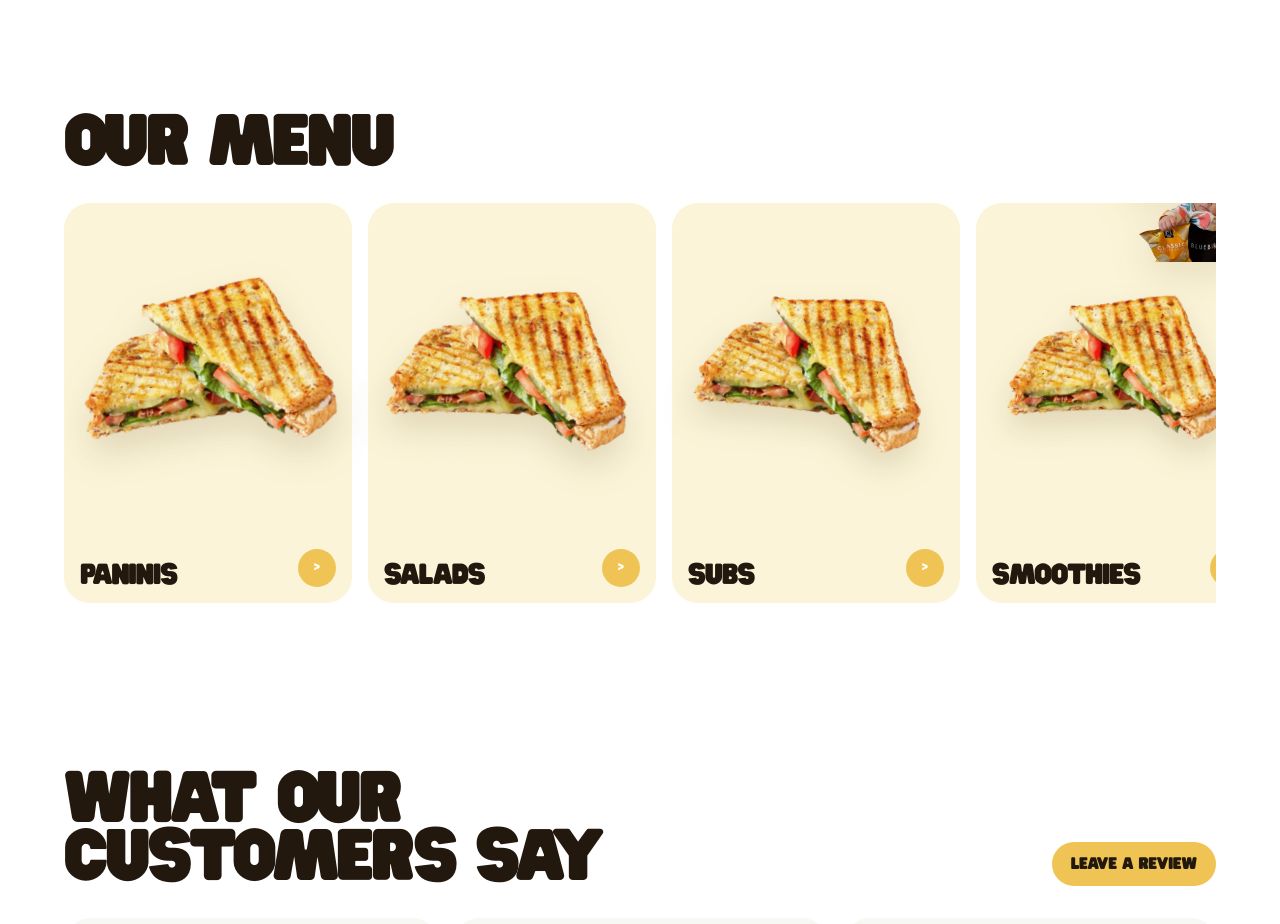
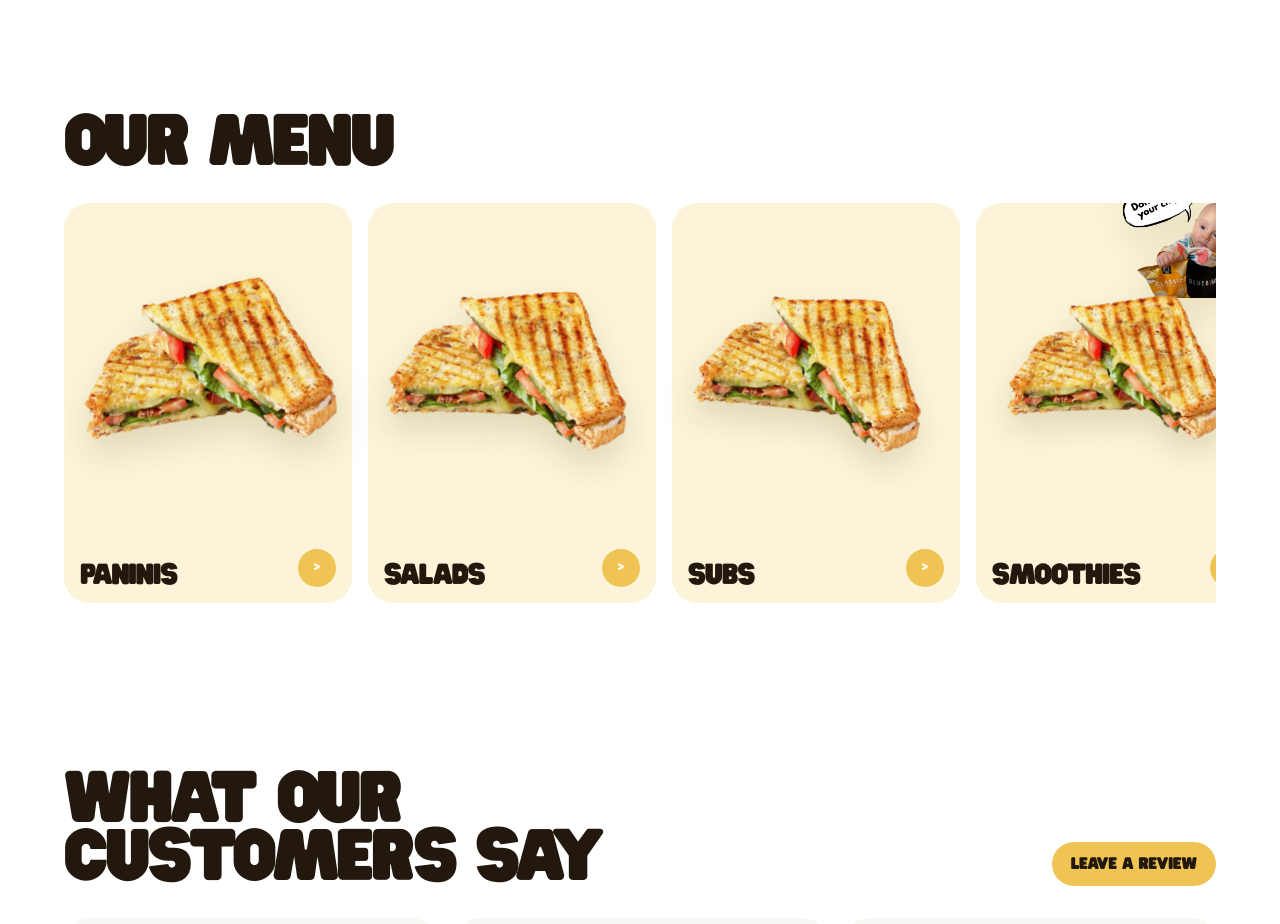
Before and after one commit to andrewchwalik/bluebird, a React (Vite) app: page / in a window 1280 px wide. Shown: the part 2060-2984 px from the top of the page. Built offline with nearby package versions, Linux system fonts and the light colour scheme; no server answers.

Commit message:
Animate menu accent and update 2025 story

```diff
--- a/src/App.css
+++ b/src/App.css
@@ -642,20 +642,33 @@ main {
 
 .menu-showcase-card-accent {
   isolation: isolate;
+  overflow: visible;
 }
 
 .menu-showcase-accent {
   position: absolute;
-  top: -4.8rem;
-  right: 0.75rem;
-  z-index: -1;
+  top: -2.6rem;
+  right: 0.85rem;
+  z-index: 0;
   width: 8.5rem;
   height: auto;
+  opacity: 0;
+  transform: translateY(2.75rem) scale(0.94);
+  transition:
+    transform 320ms ease,
+    opacity 320ms ease;
   filter: drop-shadow(0 0.7rem 1.2rem rgba(108, 76, 31, 0.14));
   pointer-events: none;
 }
 
+.menu-showcase-card-accent.is-visible .menu-showcase-accent {
+  opacity: 1;
+  transform: translateY(0) scale(1);
+}
+
 .menu-showcase-image {
+  position: relative;
+  z-index: 1;
   display: flex;
   align-items: center;
   justify-content: center;
@@ -694,6 +707,8 @@ main {
 }
 
 .menu-showcase-footer {
+  position: relative;
+  z-index: 1;
   display: flex;
   align-items: flex-end;
   justify-content: space-between;
--- a/src/App.tsx
+++ b/src/App.tsx
@@ -210,9 +210,11 @@ const repeatedFooterTickerItems = Array.from({ length: 4 }, () => tickerItems).f
 
 function App() {
   const testimonialsRef = useRef<HTMLDivElement>(null)
+  const menuShowcaseRef = useRef<HTMLElement>(null)
   const testimonialsPageCount = Math.ceil(testimonials.length / 3)
   const [activeTestimonialsPage, setActiveTestimonialsPage] = useState(0)
   const [instagramPosts, setInstagramPosts] = useState<InstagramPost[]>(fallbackInstagramPosts)
+  const [isMenuShowcaseVisible, setIsMenuShowcaseVisible] = useState(false)
 
   useEffect(() => {
     const node = testimonialsRef.current
@@ -275,6 +277,29 @@ function App() {
 
     return () => {
       isActive = false
+    }
+  }, [])
+
+  useEffect(() => {
+    const node = menuShowcaseRef.current
+
+    if (!node) {
+      return
+    }
+
+    const observer = new IntersectionObserver(
+      ([entry]) => {
+        setIsMenuShowcaseVisible(entry.isIntersecting)
+      },
+      {
+        threshold: 0.35,
+      },
+    )
+
+    observer.observe(node)
+
+    return () => {
+      observer.disconnect()
     }
   }, [])
 
@@ -398,7 +423,7 @@ function App() {
           </div>
         </section>
 
-        <section className="section gallery-section" id="gallery">
+        <section className="section gallery-section" id="gallery" ref={menuShowcaseRef}>
           <div className="menu-showcase-header">
             <h2>Our Menu</h2>
           </div>
@@ -406,7 +431,9 @@ function App() {
           <div className="menu-showcase-grid">
             {menuCategories.map((item) => (
               <article
-                className={`menu-showcase-card${item.accentImageSrc ? ' menu-showcase-card-accent' : ''}`}
+                className={`menu-showcase-card${item.accentImageSrc ? ' menu-showcase-card-accent' : ''}${
+                  item.accentImageSrc && isMenuShowcaseVisible ? ' is-visible' : ''
+                }`}
                 key={item.title}
               >
                 {item.accentImageSrc ? (
--- a/src/OurStoryPage.tsx
+++ b/src/OurStoryPage.tsx
@@ -49,7 +49,7 @@ const storyBeats: StoryBeat[] = [
     year: '2025',
     title: 'Finding Our Groove',
     body:
-      'Running a seasonal restaurant was a new experience. More simplifications were made to speed up order processing. But new menu items were added, like the Honey Bee Smoothie and milkshakes.',
+      'Running a seasonal restaurant was a new experience. More simplifications were made to speed up order processing. But new menu items were added, like the Honey Bee Smoothie and milkshakes. Oh, we also added our first kiddo, Murphy, to the team.',
   },
   {
     year: '2024',
```
